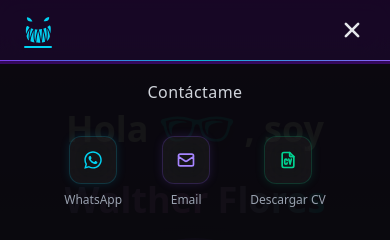
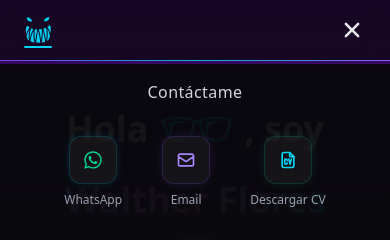
Before and after one commit to walther-fs/portfolio-web, a React (Vite) app: page / in a window 390 px wide. Both pictures are taken after a click on the button "Abrir menú". Shown: the top 240 px of the page. Built offline with nearby package versions, Linux system fonts and the light colour scheme.

Commit message:
Changed Colors button

```diff
--- a/src/components/Header.tsx
+++ b/src/components/Header.tsx
@@ -113,7 +113,7 @@ export default function Header() {
               >
                 <div className="relative flex items-center justify-center w-12 h-12 rounded-xl bg-white/5 backdrop-blur-md border border-cyan-500/20 shadow-[0_0_10px_rgba(6,182,212,0.15)] transition transform group-hover:scale-110">
                   <span className="absolute inset-0 rounded-xl bg-gradient-to-br from-cyan-500/20 to-violet-500/20 opacity-0 group-hover:opacity-100 transition" />
-                  <FaWhatsapp className="text-xl text-cyan-400 group-hover:text-cyan-300 transition" />
+                  <FaWhatsapp className="text-xl text-emerald-400 group-hover:text-emerald-300 transition" />
                 </div>
                 <span className="text-xs text-gray-400 group-hover:text-gray-300 transition">
                   WhatsApp
@@ -142,7 +142,7 @@ export default function Header() {
               >
                 <div className="relative flex items-center justify-center w-12 h-12 rounded-xl bg-white/5 backdrop-blur-md border border-emerald-500/20 shadow-[0_0_10px_rgba(16,185,129,0.15)] transition transform group-hover:scale-110">
                   <span className="absolute inset-0 rounded-xl bg-gradient-to-br from-emerald-500/20 to-cyan-500/20 opacity-0 group-hover:opacity-100 transition" />
-                  <TbFileCv className="text-xl text-emerald-400 group-hover:text-emerald-300 transition" />
+                  <TbFileCv className="text-xl text-cyan-400 group-hover:text-cyan-300 transition" />
                 </div>
                 <span className="text-xs text-gray-400 group-hover:text-gray-300 transition">
                   Descargar CV
```
